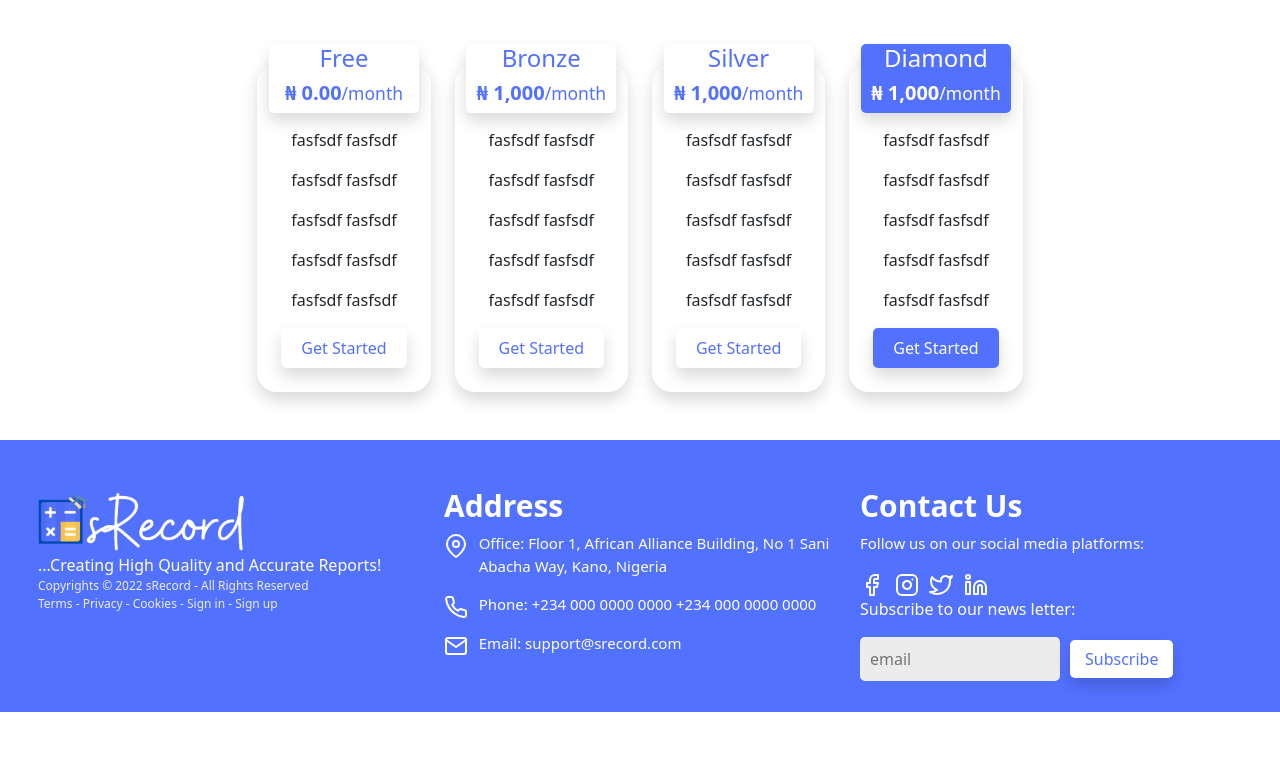
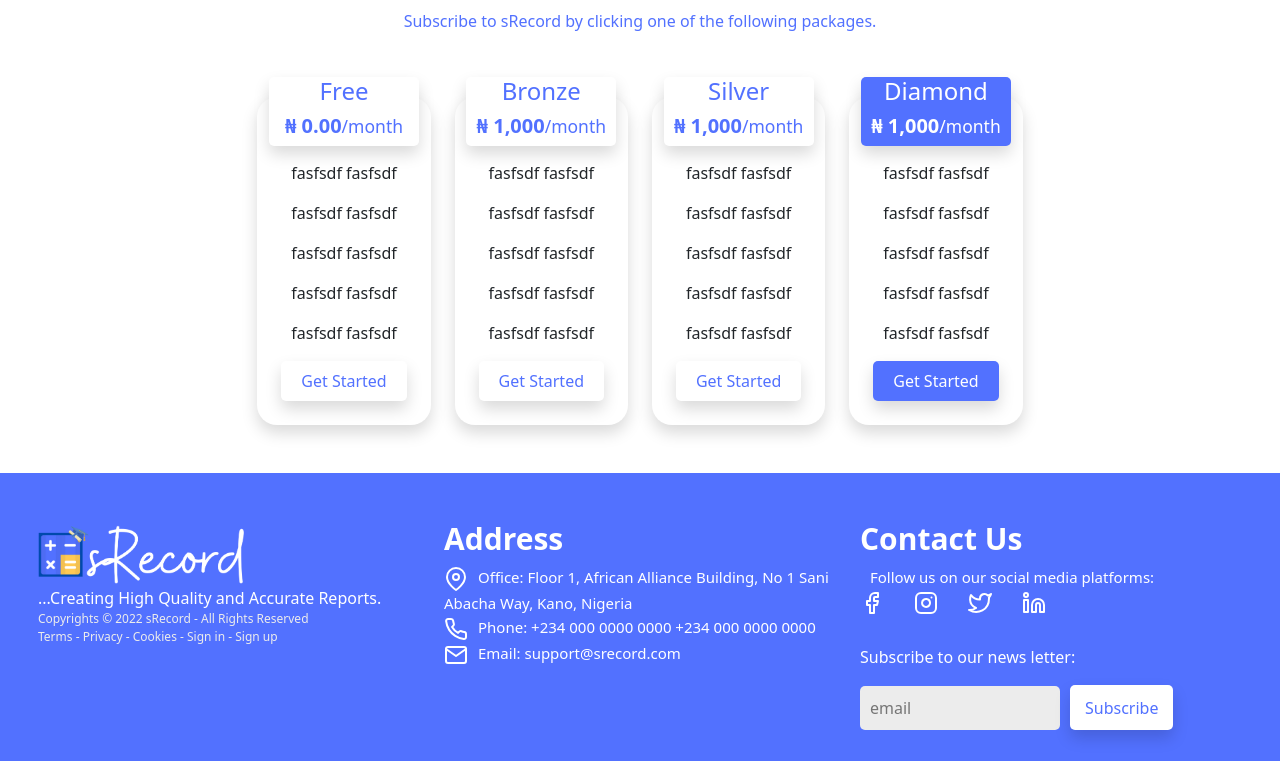
Before and after one commit to ysquareimperial/mymalami-app, a React (Create React App) app: page / in a window 1280 px wide. Shown: the part 2034-2795 px from the top of the page. Before the commit the page ends 2746 px from the top, so only its background shows below. Built offline with nearby package versions, Linux system fonts and the light colour scheme.

Commit message:
Landing page responsiveness

```diff
--- a/src/AppStyle/Style.css
+++ b/src/AppStyle/Style.css
@@ -480,6 +480,7 @@
     background-color: var(--primaryColor);
     color: var(--btnColor);
     border-radius: 5px;
+    height: 45px;
 
 }
 
--- a/src/LandingPage/LFooter.js
+++ b/src/LandingPage/LFooter.js
@@ -22,7 +22,7 @@
           <img src={logo2} alt="sRecord-logo" className="footer-logo" />
           <div className="footer-left">
             <p className="footer-p">
-              ...Creating High Quality and Accurate Reports!
+              ...Creating High Quality and Accurate Reports.
             </p>
             <p className="footer-p1">
               Copyrights &copy; 2022 sRecord - All Rights Reserved
@@ -49,11 +49,13 @@
           <h4 className="address">Address</h4>
           <div className="">
             <Row>
-              <Col md={1}>
-                {" "}
-                <MapPin style={{ color: "white" }} />
-              </Col>
-              <Col md={11}>
+              <Col md={12} sm={12} xs={12}>
+                <MapPin
+                  style={{
+                    color: "white",
+                    textAlign: "center",
+                  }}
+                />
                 <p className="icon-p">
                   Office: Floor 1, African Alliance Building, No 1 Sani Abacha
                   Way, Kano, Nigeria
@@ -61,20 +63,16 @@
               </Col>
             </Row>
             <Row>
-              <Col md={1}>
+              <Col md={12} sm={12} xs={12}>
                 <Phone style={{ color: "white" }} />
-              </Col>
-              <Col md={11}>
                 <p className="icon-p">
                   Phone: +234 000 0000 0000 +234 000 0000 0000
                 </p>
               </Col>
             </Row>
             <Row>
-              <Col md={1}>
+              <Col md={12} sm={12} xs={12}>
                 <Mail style={{ color: "white" }} />
-              </Col>
-              <Col md={11}>
                 <p className="icon-p">Email: support@srecord.com</p>
               </Col>
             </Row>
@@ -84,29 +82,15 @@
           <h4 className="address">Contact Us</h4>
           <p className="icon-p">Follow us on our social media platforms:</p>
           <div className="">
-            <Row>
-              <Col md={1}>
-                {" "}
-                <Facebook className="social" size="1.5em" />
-              </Col>
-              <Col md={1}>
-                {" "}
-                <Instagram className="social" size="1.5em" />
-              </Col>
-              <Col md={1}>
-                {" "}
-                <Twitter className="social" size="1.5em" />
-              </Col>
-              <Col md={9}>
-                {" "}
-                <Linkedin className="social" size="1.5em" />
-              </Col>
-            </Row>
+            <div>
+              <Facebook className="social" size="1.5em" />
+              <Instagram className="social" size="1.5em" />
+              <Twitter className="social" size="1.5em" />
+              <Linkedin className="social" size="1.5em" />
+            </div>
           </div>
-          <div>
-            <p className="text-white">
-              Subscribe to our news letter:
-            </p>
+          <div className="news-letter">
+            <p className="text-white">Subscribe to our news letter:</p>
             <input
               type="text"
               placeholder="email"
--- a/src/LandingPage/LNavbar.js
+++ b/src/LandingPage/LNavbar.js
@@ -7,12 +7,12 @@
 
   return (
     <div>
-      <div className="nav-bar">
+      <div className="nav-bar nav-bar-desktop">
         <Row className="navbar-row">
-          <Col md={2}>
+          <Col md={2} sm={2} xs={2}>
             <img src={logo} alt="sRecord" className="ln-logo" />
           </Col>
-          <Col md={7} className="nav-items">
+          <Col md={7} sm={7} xs={2} className="nav-items">
             <ul className="nav-list">
               <a href="#features">
                 <li className="l">Features</li>
@@ -28,7 +28,7 @@
               </a>
             </ul>
           </Col>
-          <Col md={3} className="div">
+          <Col md={3} sm={3} xs={3} className="div">
             <button
               className="signup-btn shadow"
               onClick={() => navigate("/sign-in")}
@@ -39,6 +39,23 @@
           </Col>
         </Row>
       </div>
+      <div className="nav-bar nav-bar-phone">
+        <Row className="navbar-row">
+          <Col md={6} sm={6} xs={6}>
+            <img src={logo} alt="sRecord" className="ln-logo" />
+          </Col>
+
+          <Col md={6} sm={6} xs={6} className="div">
+            <button
+              className="signup-btn shadow"
+              onClick={() => navigate("/sign-in")}
+              style={{ float: "right" }}
+            >
+              Sign In
+            </button>
+          </Col>
+        </Row>
+      </div>
     </div>
   );
 }
--- a/src/LandingPage/LSection1.js
+++ b/src/LandingPage/LSection1.js
@@ -15,12 +15,14 @@
                 sRecord is an application that helps teachers generate students
                 reports by creating classes, subjects, students and records.
               </p>
+              <div className="get-started-div">
                 <button
                   className="sign-up shadow"
                   onClick={() => navigate("/sign-up")}
                 >
                   Get stated for free
                 </button>
+              </div>
             </div>
           </div>
         </Col>
--- a/src/LandingPage/LSection4.js
+++ b/src/LandingPage/LSection4.js
@@ -8,7 +8,9 @@
         <Row className="m-0 pt-5">
           <Col md={2}></Col>
           <Col md={8} className="text-center features">
-            <h1 className="c-r">Subscribe to sRecord</h1>
+            <h1 className="c-r">
+              Subscribe <span className="subscribe-r-text"> to sRecord</span>
+            </h1>
             <p className="sub-d">
               Subscribe to sRecord by clicking one of the following packages.
             </p>
@@ -21,8 +23,8 @@
             <Card className="p-card-2 shadow py-4 px-4 text-center">
               <div className="p-type-1 shadow">
                 <h4>Free</h4>
-                <h5 className='price'>
-                  ₦ 0.00<small className='price-duration'>/month</small>
+                <h5 className="price">
+                  ₦ 0.00<small className="price-duration">/month</small>
                 </h5>
               </div>
               <p>fasfsdf fasfsdf</p>
@@ -38,8 +40,8 @@
             <Card className="p-card-2 shadow py-4 px-4 text-center">
               <div className="p-type-1 shadow">
                 <h4>Bronze</h4>
-                <h5 className='price'>
-                  ₦ 1,000<small className='price-duration'>/month</small>
+                <h5 className="price">
+                  ₦ 1,000<small className="price-duration">/month</small>
                 </h5>
               </div>
               <p>fasfsdf fasfsdf</p>
@@ -55,8 +57,8 @@
             <Card className="p-card-2 shadow py-4 px-4 text-center">
               <div className="p-type-2 shadow">
                 <h4>Silver</h4>
-                <h5 className='price'>
-                  ₦ 1,000<small className='price-duration'>/month</small>
+                <h5 className="price">
+                  ₦ 1,000<small className="price-duration">/month</small>
                 </h5>
               </div>
               <p>fasfsdf fasfsdf</p>
@@ -72,8 +74,8 @@
             <Card className="p-card-2 shadow py-4 px-4 text-center">
               <div className="p-type-3 shadow">
                 <h4>Diamond</h4>
-                <h5 className='price'>
-                  ₦ 1,000<small className='price-duration'>/month</small>
+                <h5 className="price">
+                  ₦ 1,000<small className="price-duration">/month</small>
                 </h5>
               </div>
               <p>fasfsdf fasfsdf</p>
--- a/src/LandingPage/LandingPage.css
+++ b/src/LandingPage/LandingPage.css
@@ -8,7 +8,7 @@
 
 }
 
-@media only screen and (min-width: 768px) {
+
 * {
     box-sizing: border-box;
 }
@@ -360,8 +360,6 @@
     color: var(--btnColor);
 }
 
-    .div {}
-
 .footer-logo {
     width: 250px;
 }
@@ -397,10 +395,13 @@
 .icon-p {
     color: var(--primaryColor);
     font-size: 15px;
+    display: inline;
+    margin-left: 10px;
 }
 
 .social {
     color: var(--primaryColor);
+    margin-right: 30px;
 }
 
 .social:hover {
@@ -426,6 +427,85 @@
 .price-duration {
     font-weight: lighter;
 }
+
+.news-letter {
+    margin-top: 30px;
 }
 
-@media only screen and (max-width: 767px) {}
+@media only screen and (max-width: 768px) {
+    .nav-items {
+        display: none;
+    }
+
+    .nav-bar-desktop {
+        display: none;
+    }
+
+    .l-h1 {
+        text-align: center;
+        font-size: 40px;
+    }
+
+    .l-p {
+        text-align: center;
+    }
+
+    .get-started-div {
+        text-align: center;
+    }
+
+    .flex-container-1 {
+        display: flex;
+        align-items: center;
+        height: 300px;
+    }
+
+    .section1-img {
+        display: none;
+    }
+
+    .f-card {
+        margin-bottom: 25px;
+
+    }
+
+    .c-card {
+        margin-bottom: 25px;
+    }
+
+    .subscribe-r-text {
+        display: none;
+    }
+
+    .p-card-2 {
+        margin-bottom: 70px;
+    }
+
+    [class*="p-type-"] {
+        width: 250px;
+    }
+
+    .section-5 {
+        text-align: center;
+    }
+
+    .address {
+        font-weight: bold;
+        color: var(--primaryColor);
+        font-size: 20px;
+        margin-bottom: 0;
+        margin-top: 10px;
+    }
+
+    .news-letter {
+        margin: 0;
+        padding: 0;
+        margin-top: 30px;
+    }
+}
+
+@media only screen and (min-width: 768px) {
+    .nav-bar-phone {
+        display: none;
+    }
+}
--- a/src/LandingPage/LandingPage.js
+++ b/src/LandingPage/LandingPage.js
@@ -13,6 +13,7 @@
       <LSection1 />
       <LSection2 />
       <LSection3 />
+      <hr />
       <LSection4 />
       <LFooter />
     </div>
```
Lines whose indentation alone changed are shown as unchanged.
